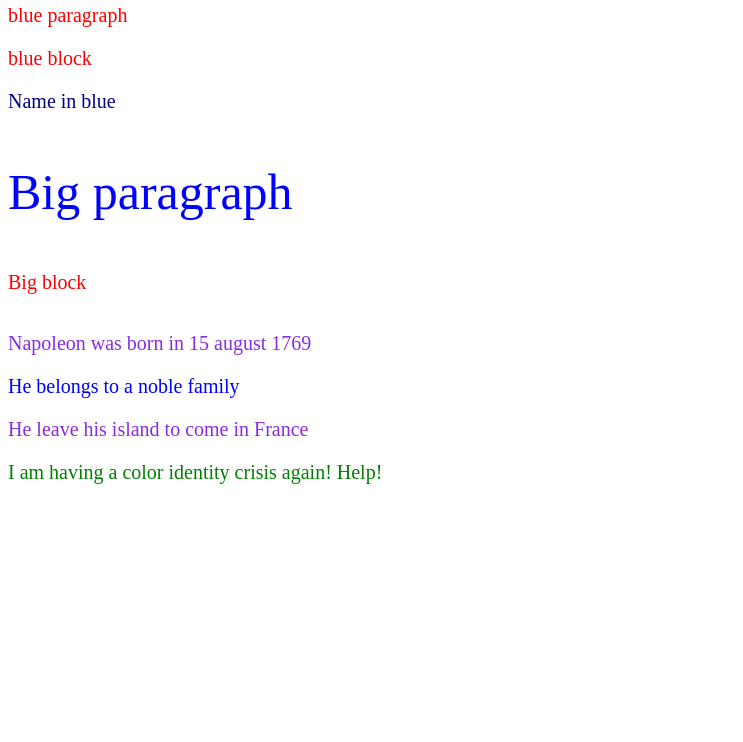
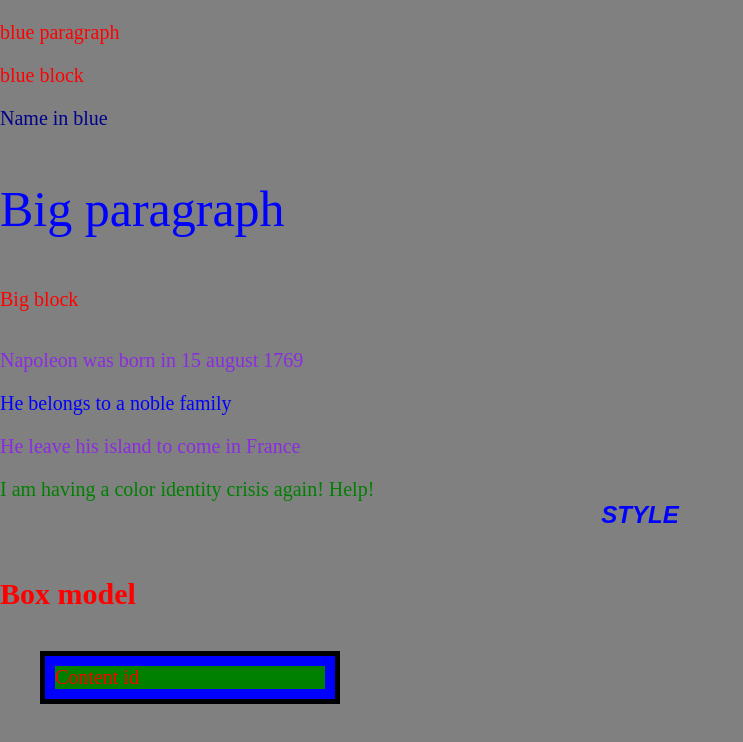
Before and after one commit to Azlou77/coursera-test, a plain HTML site: page index.html in a window 1280 px wide. Shown: the part 868-1610 px from the top of the page, without its empty margins (0-743 px from the left). Before the commit the page ends 1360 px from the top, so only its background shows below. Drawn offline with Linux system fonts and the light colour scheme.

Commit message:
box model part1

```diff
--- a/index.html
+++ b/index.html
@@ -76,6 +76,12 @@
             <section id="mySection" class="myColor">
               I am having a color identity crisis again! Help!
             </section>
+        <div class="style">Style</div>
+        <br>
+        <h1>Box model</h1>
+        <div id="box">
+            <div id="content">Content id</div>
+        </div>
           </div>
           </body>
 
--- a/styles.css
+++ b/styles.css
@@ -72,3 +72,43 @@ header li:nth-child(3){
   .myColor {
     color: blue;
   }
+/*font-family*/
+.style{
+    font-family: Arial, Helvetica, sans-serif;
+    color: #0000ff;
+    font-style: italic;
+    font-weight: bold;
+    font-size: 24px;
+    text-transform: uppercase; /*met lesl ettres en majuscules*/
+    text-align: center;
+}
+
+/*font-size 2*/
+/*alternatives to px:em & % */
+/*body{
+    font-size: 30px alors si on met 3em la taille est de 90px soit 3 fois la taille
+
+}
+*/
+
+/*box model */
+#box{
+    background-color: blue;
+    padding: 10px;
+    border:  5px solid black;
+    margin: 40px;
+    width: 300px;
+    box-sizing: border-box;
+
+}
+#content{
+    background-color: green;
+}
+h1{
+    margin-bottom:30px ;
+}
+body{
+    margin:0;
+    padding: 0;
+    background-color: gray;
+}
```
